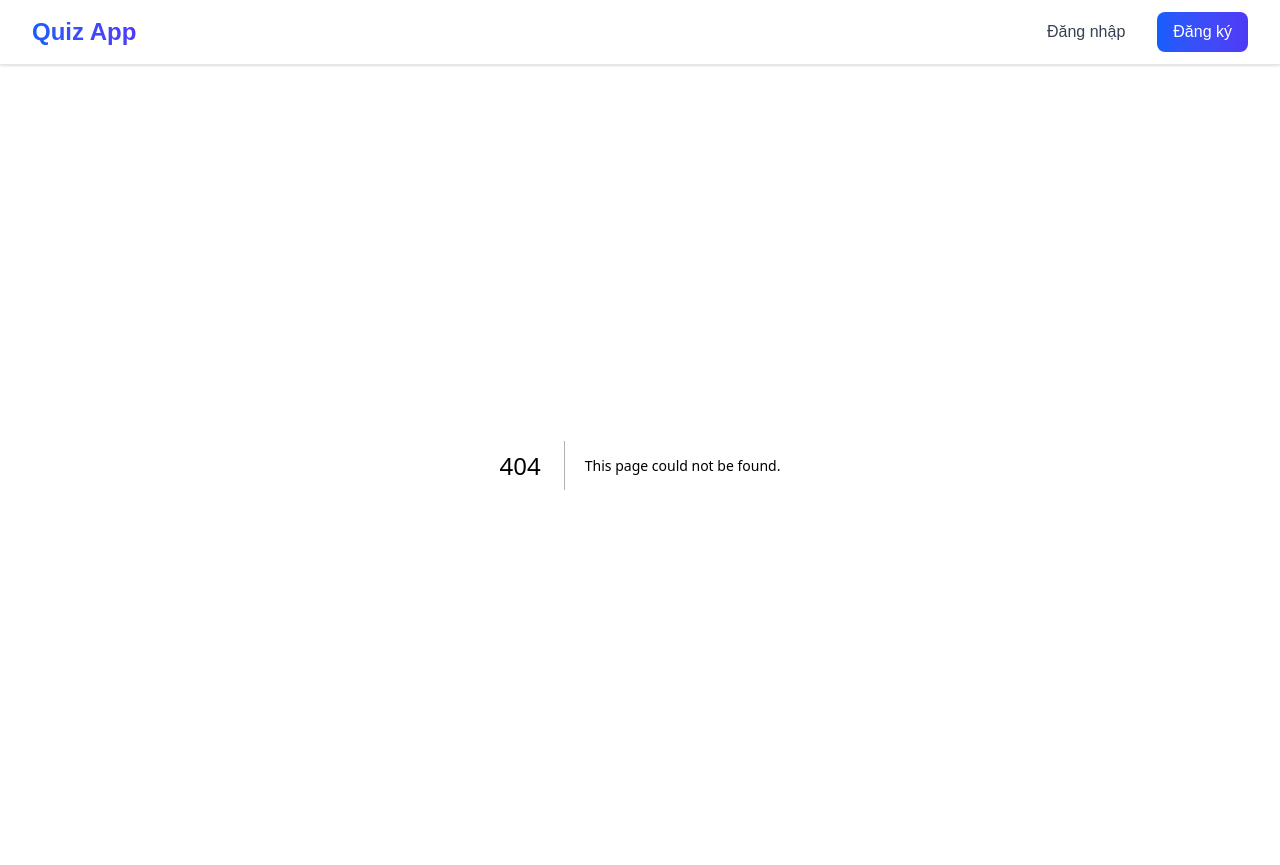
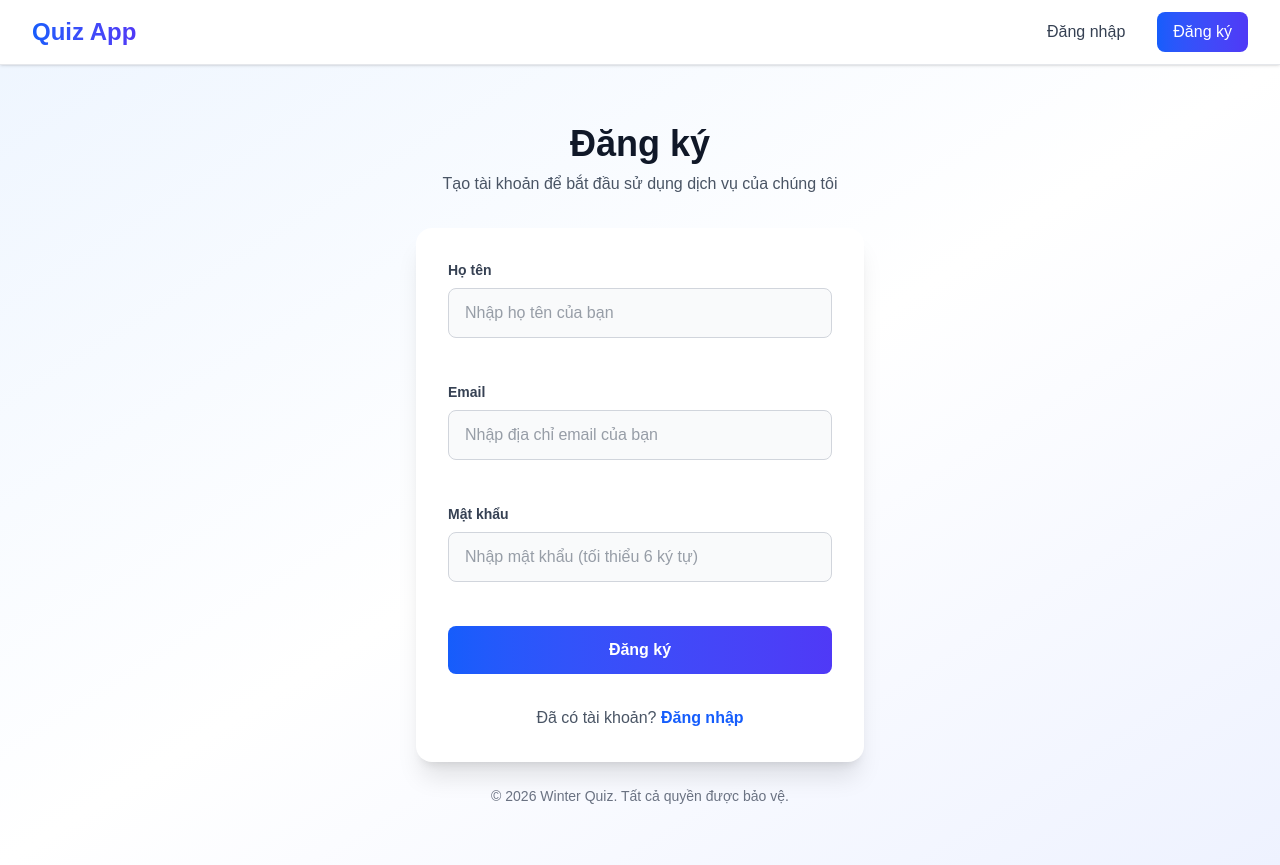
Before and after one commit to lt-winter/winter-quiz-frontend, a Next.js app: page /register in a window 1280 px wide. Before the commit this address had no page. Built offline with nearby package versions, Linux system fonts and the light colour scheme.

Commit message:
feat: add sign up page

```diff
--- /dev/null
+++ b/app/register/page.tsx
@@ -0,0 +1,288 @@
+"use client";
+
+import { useState } from "react";
+import axios from "axios";
+
+export default function RegisterPage() {
+  const [formData, setFormData] = useState({
+    fullName: "",
+    email: "",
+    password: "",
+  });
+  const [loading, setLoading] = useState(false);
+  const [message, setMessage] = useState<{
+    type: "success" | "error" | null;
+    text: string;
+  }>({ type: null, text: "" });
+  const [errors, setErrors] = useState({
+    fullName: "",
+    email: "",
+    password: "",
+  });
+
+  const handleInputChange = (e: React.ChangeEvent<HTMLInputElement>) => {
+    const { name, value } = e.target;
+    setFormData((prev) => ({
+      ...prev,
+      [name]: value,
+    }));
+  };
+
+  const validateForm = () => {
+    const newErrors = {
+      fullName: "",
+      email: "",
+      password: "",
+    };
+
+    if (!formData.fullName.trim()) {
+      newErrors.fullName = "Vui lòng nhập họ tên";
+    }
+    if (!formData.email.trim()) {
+      newErrors.email = "Vui lòng nhập email";
+    } else if (!/^[^\s@]+@[^\s@]+\.[^\s@]+$/.test(formData.email)) {
+      newErrors.email = "Email không hợp lệ";
+    }
+    if (!formData.password.trim()) {
+      newErrors.password = "Vui lòng nhập mật khẩu";
+    } else if (formData.password.length < 6) {
+      newErrors.password = "Mật khẩu phải có ít nhất 6 ký tự";
+    }
+
+    setErrors(newErrors);
+    return Object.values(newErrors).every((error) => error === "");
+  };
+
+  const handleSubmit = async (e: React.FormEvent<HTMLFormElement>) => {
+    e.preventDefault();
+
+    if (!validateForm()) {
+      return;
+    }
+
+    setLoading(true);
+    setMessage({ type: null, text: "" });
+
+    try {
+      await axios.post("http://localhost:8080/api/auth/sign-up", {
+        fullName: formData.fullName,
+        email: formData.email,
+        password: formData.password,
+      });
+
+      setMessage({
+        type: "success",
+        text: "Đăng ký thành công! Vui lòng đăng nhập.",
+      });
+      setFormData({ fullName: "", email: "", password: "" });
+
+      // Redirect to sign-in page after 2 seconds
+      setTimeout(() => {
+        window.location.href = "/sign-in";
+      }, 2000);
+    } catch (error) {
+      if (axios.isAxiosError(error)) {
+        const errorCode = error.response?.status;
+        let errorMessage;
+        switch (errorCode) {
+          case 409:
+            errorMessage = "Email đã được sử dụng";
+            break;
+          case 400:
+            errorMessage = "Dữ liệu không hợp lệ";
+            break;
+          default:
+            errorMessage = "Lỗi không xác định";
+        }
+        setMessage({
+          type: "error",
+          text: errorMessage,
+        });
+      } else {
+        setMessage({
+          type: "error",
+          text: "Đã xảy ra lỗi. Vui lòng thử lại.",
+        });
+      }
+    } finally {
+      setLoading(false);
+    }
+  };
+
+  return (
+    <div className="min-h-screen bg-linear-to-br from-blue-50 via-white to-indigo-50 flex items-center justify-center px-4 sm:px-6 lg:px-8">
+      <div className="w-full max-w-md">
+        {/* Header */}
+        <div className="text-center mb-8">
+          <h1 className="text-4xl font-bold text-gray-900 mb-2">Đăng ký</h1>
+          <p className="text-gray-600">
+            Tạo tài khoản để bắt đầu sử dụng dịch vụ của chúng tôi
+          </p>
+        </div>
+
+        {/* Card */}
+        <div className="bg-white rounded-2xl shadow-xl p-8 space-y-6">
+          {/* Notification Messages */}
+          {message.type && (
+            <div
+              className={`p-4 rounded-lg border-l-4 ${
+                message.type === "success"
+                  ? "bg-green-50 border-green-500 text-green-800"
+                  : "bg-red-50 border-red-500 text-red-800"
+              }`}
+              role="alert"
+            >
+              <p className="font-medium text-sm">{message.text}</p>
+            </div>
+          )}
+
+          {/* Form */}
+          <form onSubmit={handleSubmit} className="space-y-5">
+            {/* Full Name Field */}
+            <div>
+              <label
+                htmlFor="fullName"
+                className="block text-sm font-semibold text-gray-700 mb-2"
+              >
+                Họ tên
+              </label>
+              <input
+                id="fullName"
+                type="text"
+                name="fullName"
+                value={formData.fullName}
+                onChange={handleInputChange}
+                placeholder="Nhập họ tên của bạn"
+                className={`w-full px-4 py-3 border rounded-lg focus:outline-none focus:ring-2 focus:border-transparent transition duration-200 bg-gray-50 text-gray-700 ${
+                  errors.fullName
+                    ? "border-red-500 focus:ring-red-500"
+                    : "border-gray-300 focus:ring-blue-500"
+                }`}
+              />
+              <p
+                className={`text-sm font-medium mt-1 h-5 ${
+                  errors.fullName ? "text-red-600" : "text-transparent"
+                }`}
+              >
+                {errors.fullName || "placeholder"}
+              </p>
+            </div>
+
+            {/* Email Field */}
+            <div>
+              <label
+                htmlFor="email"
+                className="block text-sm font-semibold text-gray-700 mb-2"
+              >
+                Email
+              </label>
+              <input
+                id="email"
+                type="email"
+                name="email"
+                value={formData.email}
+                onChange={handleInputChange}
+                placeholder="Nhập địa chỉ email của bạn"
+                className={`w-full px-4 py-3 border rounded-lg focus:outline-none focus:ring-2 focus:border-transparent transition duration-200 bg-gray-50 text-gray-700 ${
+                  errors.email
+                    ? "border-red-500 focus:ring-red-500"
+                    : "border-gray-300 focus:ring-blue-500"
+                }`}
+              />
+              <p
+                className={`text-sm font-medium mt-1 h-5 ${
+                  errors.email ? "text-red-600" : "text-transparent"
+                }`}
+              >
+                {errors.email || "placeholder"}
+              </p>
+            </div>
+
+            {/* Password Field */}
+            <div>
+              <label
+                htmlFor="password"
+                className="block text-sm font-semibold text-gray-700 mb-2"
+              >
+                Mật khẩu
+              </label>
+              <input
+                id="password"
+                type="password"
+                name="password"
+                value={formData.password}
+                onChange={handleInputChange}
+                placeholder="Nhập mật khẩu (tối thiểu 6 ký tự)"
+                className={`w-full px-4 py-3 border rounded-lg focus:outline-none focus:ring-2 focus:border-transparent transition duration-200 bg-gray-50 text-gray-700 ${
+                  errors.password
+                    ? "border-red-500 focus:ring-red-500"
+                    : "border-gray-300 focus:ring-blue-500"
+                }`}
+              />
+              <p
+                className={`text-sm font-medium mt-1 h-5 ${
+                  errors.password ? "text-red-600" : "text-transparent"
+                }`}
+              >
+                {errors.password || "placeholder"}
+              </p>
+            </div>
+
+            {/* Submit Button */}
+            <button
+              type="submit"
+              disabled={loading}
+              className="w-full bg-linear-to-r from-blue-600 to-indigo-600 text-white font-semibold py-3 rounded-lg hover:from-blue-700 hover:to-indigo-700 transition duration-200 disabled:opacity-50 disabled:cursor-not-allowed flex items-center justify-center gap-2"
+            >
+              {loading ? (
+                <>
+                  <svg
+                    className="animate-spin h-5 w-5"
+                    xmlns="http://www.w3.org/2000/svg"
+                    fill="none"
+                    viewBox="0 0 24 24"
+                  >
+                    <circle
+                      className="opacity-25"
+                      cx="12"
+                      cy="12"
+                      r="10"
+                      stroke="currentColor"
+                      strokeWidth="4"
+                    ></circle>
+                    <path
+                      className="opacity-75"
+                      fill="currentColor"
+                      d="M4 12a8 8 0 018-8V0C5.373 0 0 5.373 0 12h4zm2 5.291A7.962 7.962 0 014 12H0c0 3.042 1.135 5.824 3 7.938l3-2.647z"
+                    ></path>
+                  </svg>
+                  Đang xử lý...
+                </>
+              ) : (
+                "Đăng ký"
+              )}
+            </button>
+          </form>
+
+          {/* Login Link */}
+          <div className="text-center pt-2">
+            <p className="text-gray-600">
+              Đã có tài khoản?{" "}
+              <a
+                href="/sign-in"
+                className="text-blue-600 hover:text-blue-700 font-semibold transition duration-200"
+              >
+                Đăng nhập
+              </a>
+            </p>
+          </div>
+        </div>
+
+        {/* Footer */}
+        <p className="text-center text-gray-500 text-sm mt-6">
+          © 2026 Winter Quiz. Tất cả quyền được bảo vệ.
+        </p>
+      </div>
+    </div>
+  );
+}
```
